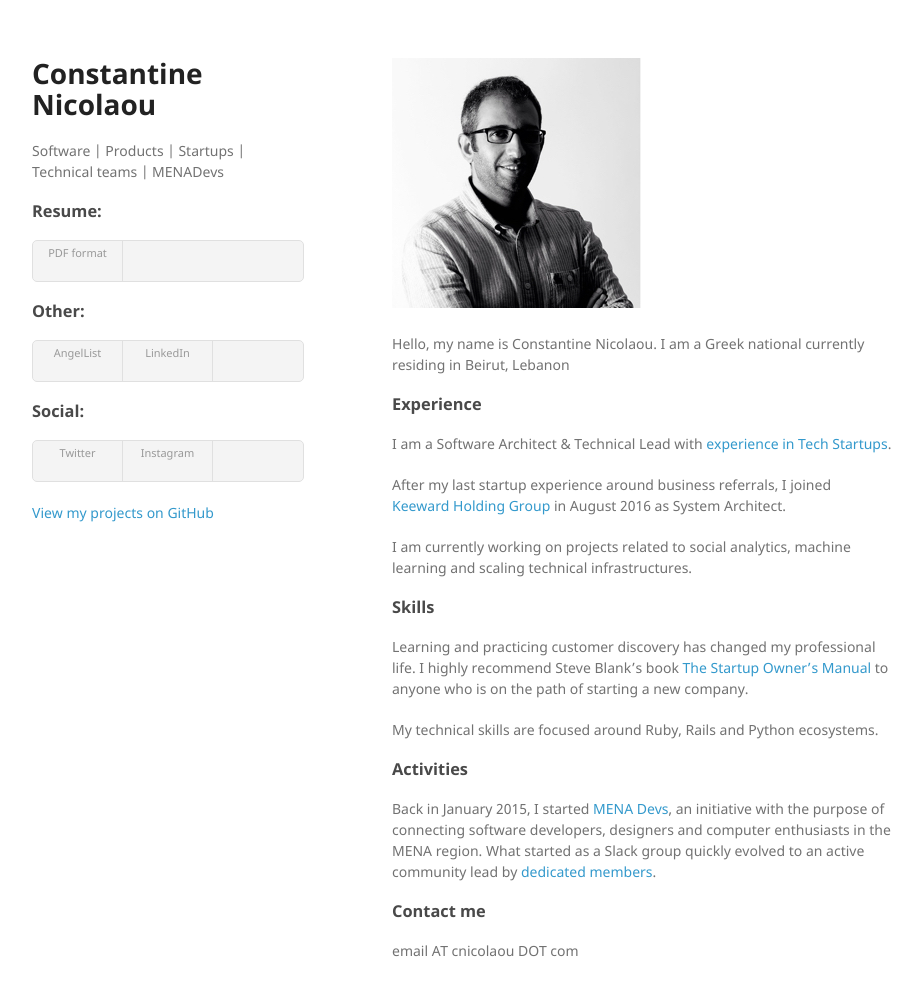
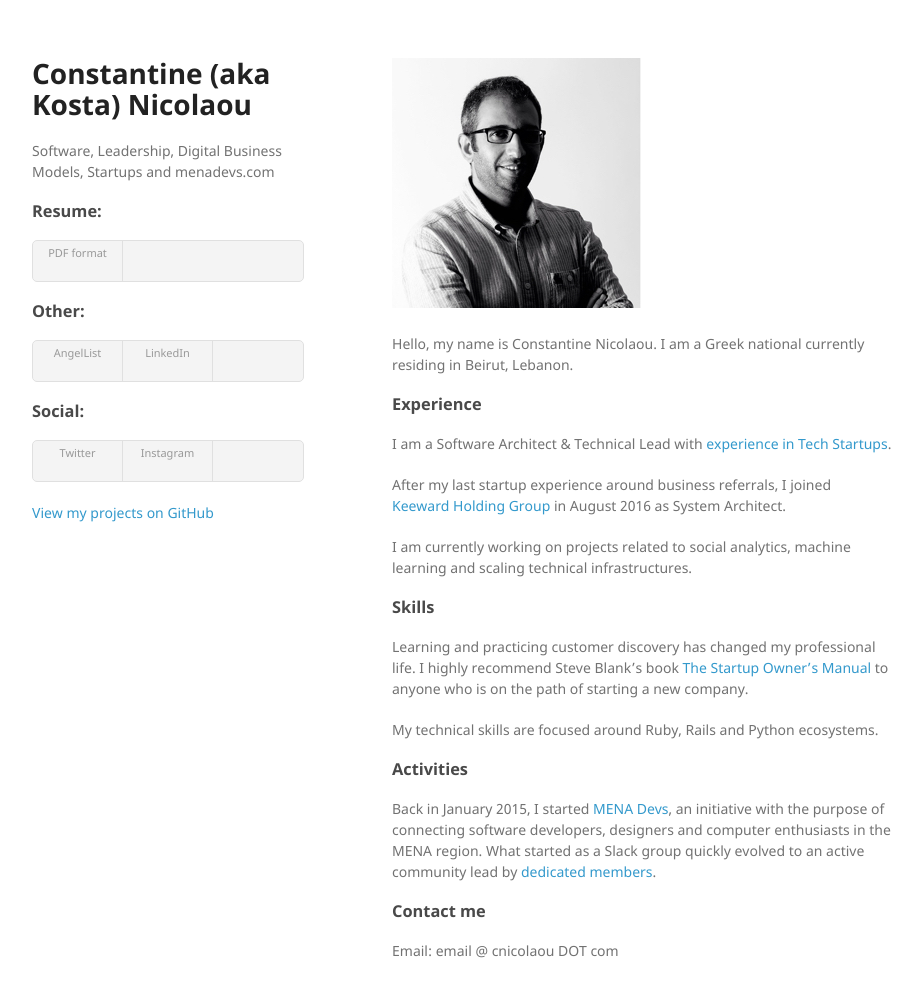
Before and after one commit to cnicolaou/cnikolaou.github.io, a Jekyll site: the page built from index.md, in a window 1280 px wide and 1031 px high. Shown: the top 997 px of the window, without its empty margins (178-1100 px from the left). Built offline with Jekyll 4.4.1, drawn with Linux system fonts in a browser that asks for light colours.

Commit message:
Update bio, again

```diff
--- a/_config.yml
+++ b/_config.yml
@@ -1,5 +1,5 @@
-title: Constantine Nicolaou
-description: Software | Products | Startups | Technical teams | MENADevs
+title: Constantine (aka Kosta) Nicolaou
+description: Software, Leadership, Digital Business Models, Startups and menadevs.com
 show_downloads: false
 google_analytics: UA-7598675-3
 theme: jekyll-theme-minimal
--- a/index.md
+++ b/index.md
@@ -4,7 +4,7 @@ layout: default
 
 ![](/assets/images/cnicolaou_portrait.jpg)
 
-Hello, my name is Constantine Nicolaou. I am a Greek national currently residing in Beirut, Lebanon
+Hello, my name is Constantine Nicolaou. I am a Greek national currently residing in Beirut, Lebanon.
 
 ### Experience
 
@@ -27,4 +27,4 @@ What started as a Slack group quickly evolved to an active community lead by [de
 
 ### Contact me
 
-email AT cnicolaou DOT com
+Email: email @ cnicolaou DOT com
```
